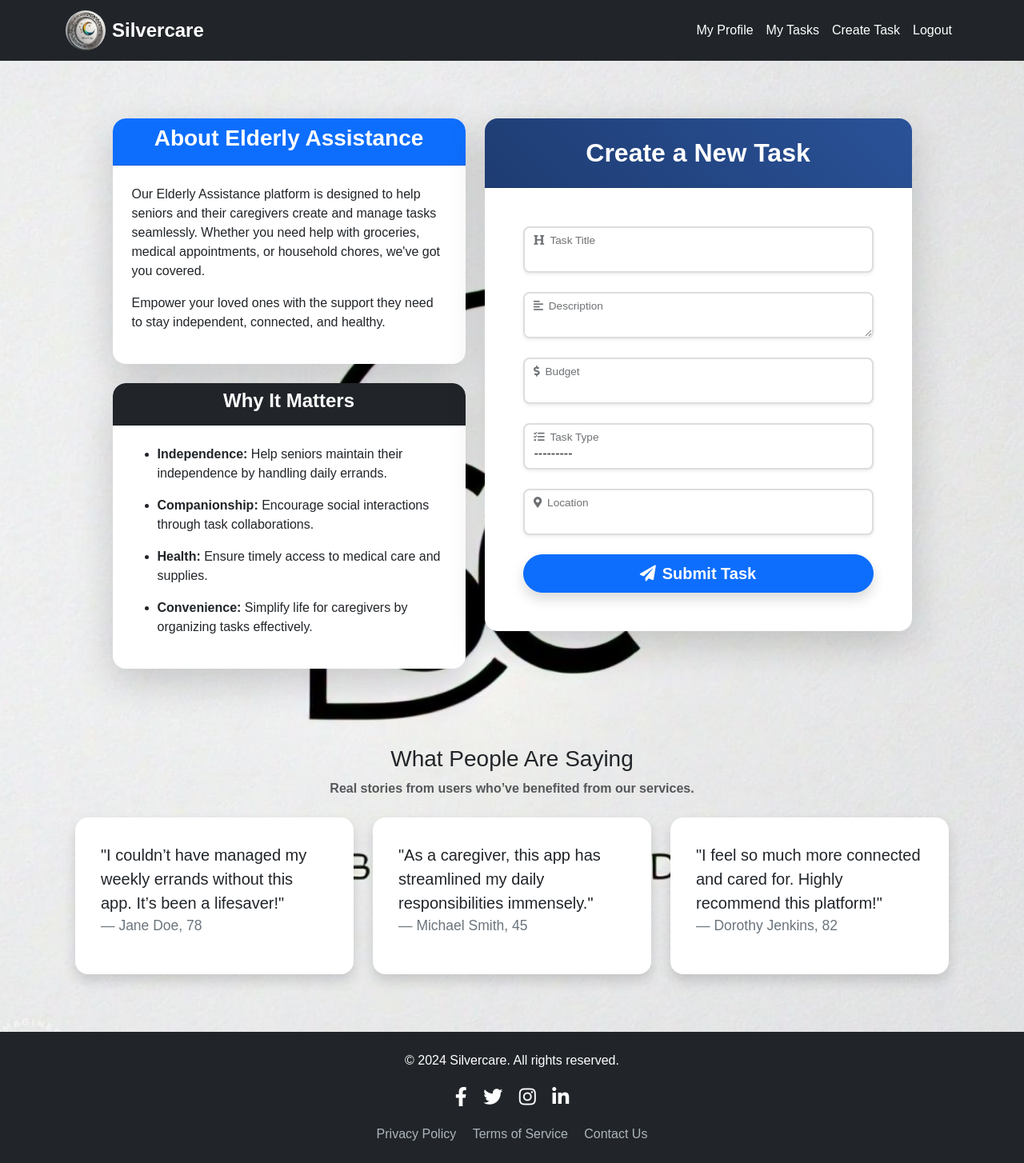
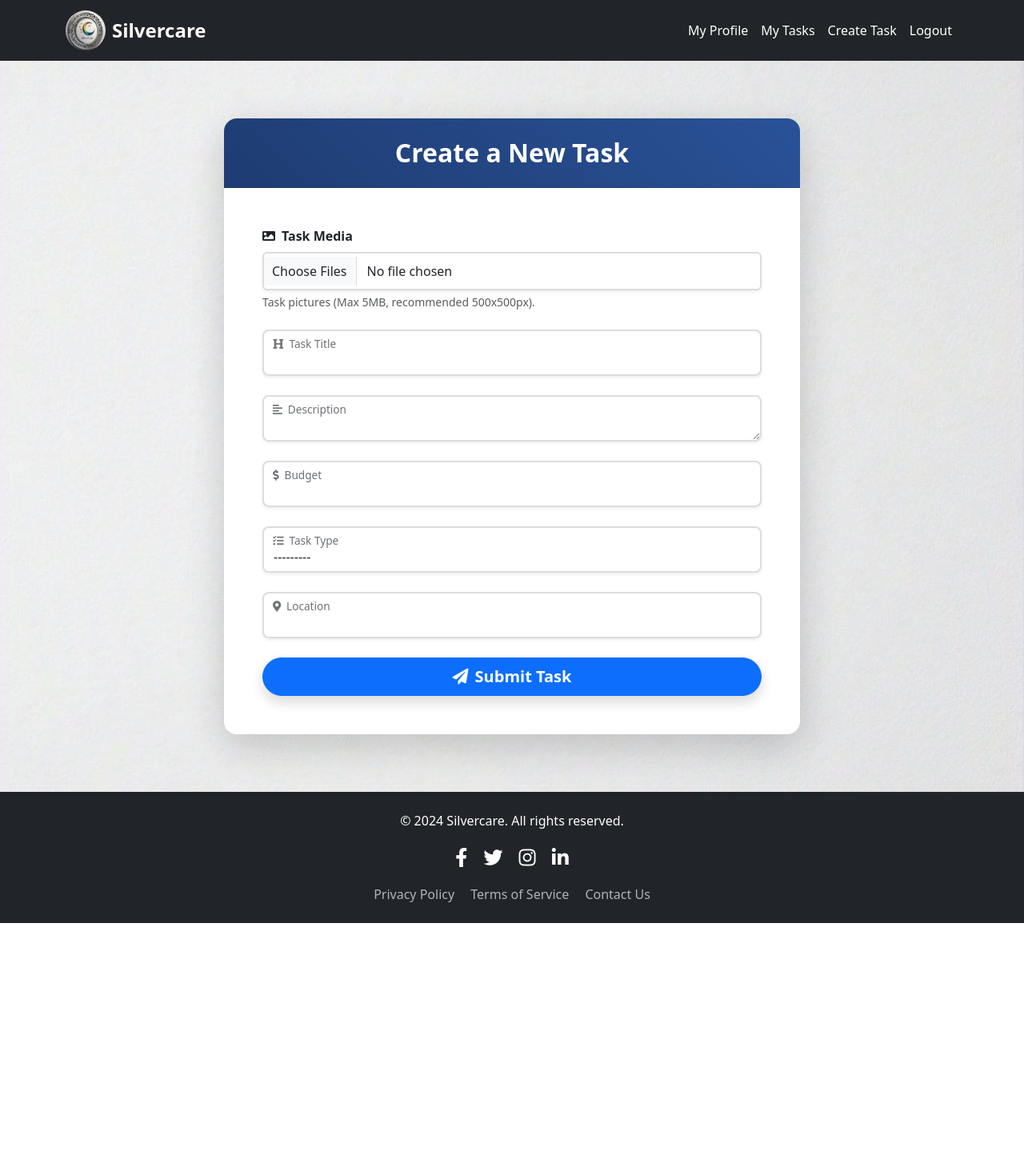
Before and after one commit to CodeLord2020/SilverCare, a Django app: page /tasks/create/ in a window 1280 px wide. Shown: the whole page at 80% size. After the commit the page ends 1154 px from the top, so only its background shows below. Run offline with Django 5.2, Linux system fonts and the light colour scheme; a user stored in the database is signed in; data comes from the database, SQL or seed files in the repository; some libraries are stand-ins or nearby versions.

Commit message:
create form template adjust for media

```diff
--- a/templates/tasks/task_form.html
+++ b/templates/tasks/task_form.html
@@ -3,45 +3,8 @@
 {% block title %}Create Task{% endblock %}
 {% block content %}
 <div class="container py-5">
-    <!-- Animated Background -->
-    <!-- <div class="animated-bg position-absolute top-0 start-0 w-100 h-100"></div> -->
-
     <div class="row justify-content-center" style="position: relative; z-index: 2;">
-
-        <!-- Left Content: About the App -->
-        <div class="col-lg-5 col-md-6 col-sm-12 mb-5">
-            <div class="card shadow-lg border-0 rounded-4">
-                <div class="card-header bg-primary text-white text-center rounded-top-4">
-                    <h3 class="fw-bold">About Elderly Assistance</h3>
-                </div>
-                <div class="card-body p-4">
-                    <p>
-                        Our Elderly Assistance platform is designed to help seniors and their caregivers create and manage tasks seamlessly.
-                        Whether you need help with groceries, medical appointments, or household chores, we've got you covered.
-                    </p>
-                    <p>
-                        Empower your loved ones with the support they need to stay independent, connected, and healthy.
-                    </p>
-                </div>
-            </div>
-
-            <div class="card shadow-lg border-0 mt-4 rounded-4">
-                <div class="card-header bg-dark text-white text-center rounded-top-4">
-                    <h4 class="fw-bold">Why It Matters</h4>
-                </div>
-                <div class="card-body p-4">
-                    <ul>
-                        <li class="mb-3"><strong>Independence:</strong> Help seniors maintain their independence by handling daily errands.</li>
-                        <li class="mb-3"><strong>Companionship:</strong> Encourage social interactions through task collaborations.</li>
-                        <li class="mb-3"><strong>Health:</strong> Ensure timely access to medical care and supplies.</li>
-                        <li><strong>Convenience:</strong> Simplify life for caregivers by organizing tasks effectively.</li>
-                    </ul>
-                </div>
-            </div>
-        </div>
-
-        <!-- Right Content: Form -->
-        <div class="col-lg-6 col-md-6 col-sm-12">
+        <div class="col-lg-8 col-md-10 col-sm-12">
             <div class="card shadow-lg border-0 rounded-4 overflow-hidden">
                 <!-- Gradient Header -->
                 <div class="card-header text-center text-white p-4" style="background: linear-gradient(45deg, #1e3c72, #2a5298);">
@@ -50,8 +13,22 @@
 
                 <!-- Card Body -->
                 <div class="card-body p-5">
-                    <form method="post" novalidate>
+                    <form method="post" enctype="multipart/form-data" novalidate>
                         {% csrf_token %}
+
+                        <!-- Media Upload Field -->
+                        <div class="mb-4">
+                            <label for="id_media" class="form-label fw-bold">
+                                <i class="fas fa-image me-2"></i>Task Media
+                            </label>
+                            <input type="file"
+                                   name="media"
+                                   id="id_media"
+                                   class="form-control shadow-sm rounded"
+                                   accept="image/*"
+                                   multiple>
+                            <div class="form-text">Task pictures (Max 5MB, recommended 500x500px).</div>
+                        </div>
 
                         <!-- Title Field -->
                         <div class="form-floating mb-4">
@@ -107,90 +84,6 @@
                 </div>
             </div>
         </div>
-
-    </div>
-
-    <!-- Testimonials Section -->
-    <div class="row mt-5" style="position: relative; z-index: 2;">
-        <div class="col-12">
-            <div class="text-center mb-4">
-                <h3 class="fw-bold;">What People Are Saying</h3>
-                <p class="fw-bold text-muted">Real stories from users who’ve benefited from our services.</p>
-            </div>
-            <div class="row g-4">
-                <div class="col-md-4">
-                    <div class="card shadow border-0 rounded-4">
-                        <div class="card-body">
-                            <blockquote class="blockquote">
-                                <p>"I couldn’t have managed my weekly errands without this app. It’s been a lifesaver!"</p>
-                                <footer class="blockquote-footer">Jane Doe, 78</footer>
-                            </blockquote>
-                        </div>
-                    </div>
-                </div>
-                <div class="col-md-4">
-                    <div class="card shadow border-0 rounded-4">
-                        <div class="card-body">
-                            <blockquote class="blockquote">
-                                <p>"As a caregiver, this app has streamlined my daily responsibilities immensely."</p>
-                                <footer class="blockquote-footer">Michael Smith, 45</footer>
-                            </blockquote>
-                        </div>
-                    </div>
-                </div>
-                <div class="col-md-4">
-                    <div class="card shadow border-0 rounded-4">
-                        <div class="card-body">
-                            <blockquote class="blockquote">
-                                <p>"I feel so much more connected and cared for. Highly recommend this platform!"</p>
-                                <footer class="blockquote-footer">Dorothy Jenkins, 82</footer>
-                            </blockquote>
-                        </div>
-                    </div>
-                </div>
-            </div>
-        </div>
     </div>
 </div>
-
-<!-- Styles for Enhanced Design -->
-<style>
-    body {
-        font-family: 'Poppins', sans-serif;
-        overflow-x: hidden;
-    }
-
-    .animated-bg {
-        background: linear-gradient(-90deg, #ffffff, #92a0b8, #c6edf6, #c1c8c9);
-        background-size: 400% 400%;
-        animation: gradientAnimation 10s ease infinite;
-    }
-
-    @keyframes gradientAnimation {
-        0% { background-position: 0% 50%; }
-        50% { background-position: 100% 50%; }
-        100% { background-position: 0% 50%; }
-    }
-
-    .form-floating label {
-        color: #6c757d;
-    }
-
-    .form-floating .form-control:focus {
-        border-color: #007bff;
-        box-shadow: 0 0 10px rgba(0, 123, 255, 0.3);
-    }
-
-    button:hover {
-        background-color: #0056b3 !important;
-        transform: scale(1.02);
-        transition: all 0.3s ease-in-out;
-    }
-
-    .card-header {
-        font-size: 1.5rem;
-    }
-
-
-</style>
 {% endblock %}
```
